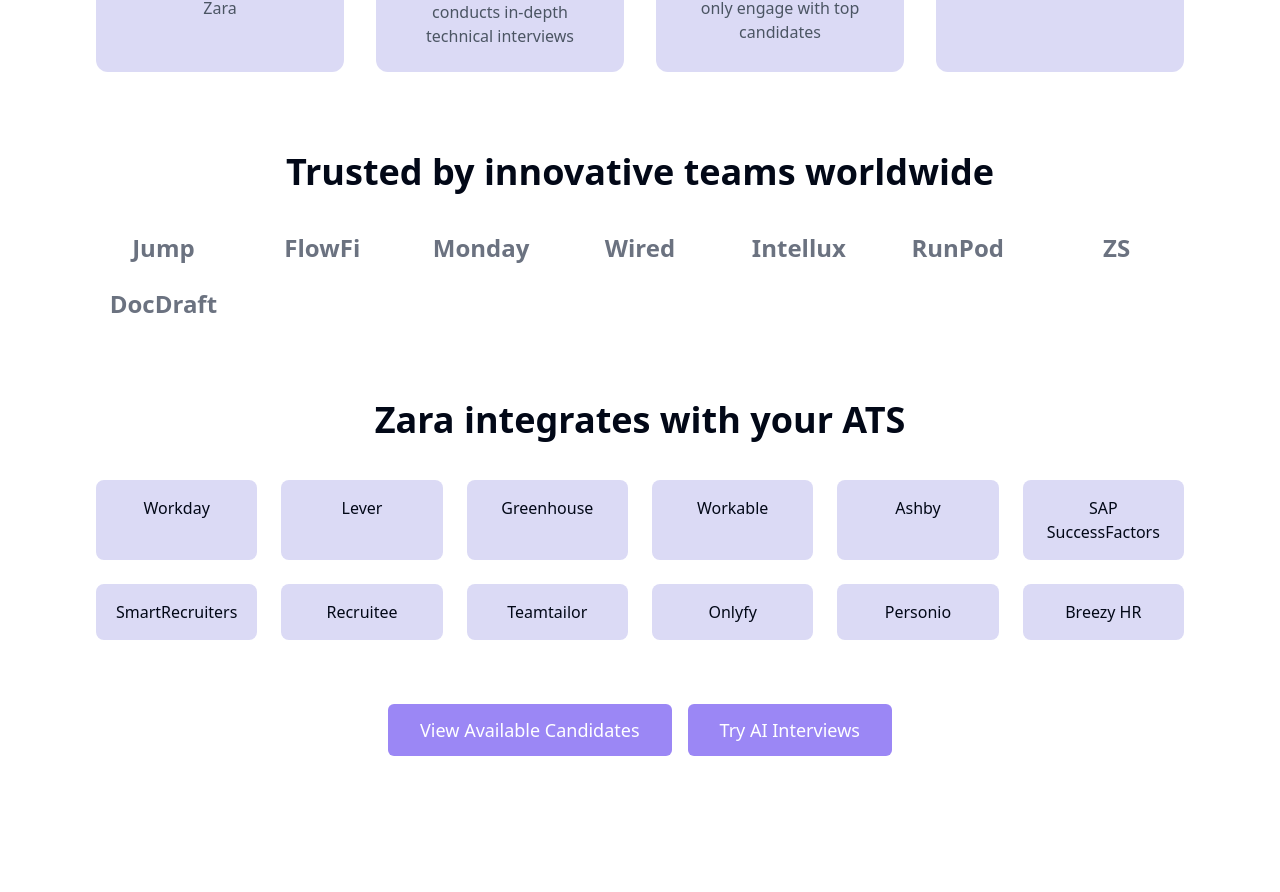
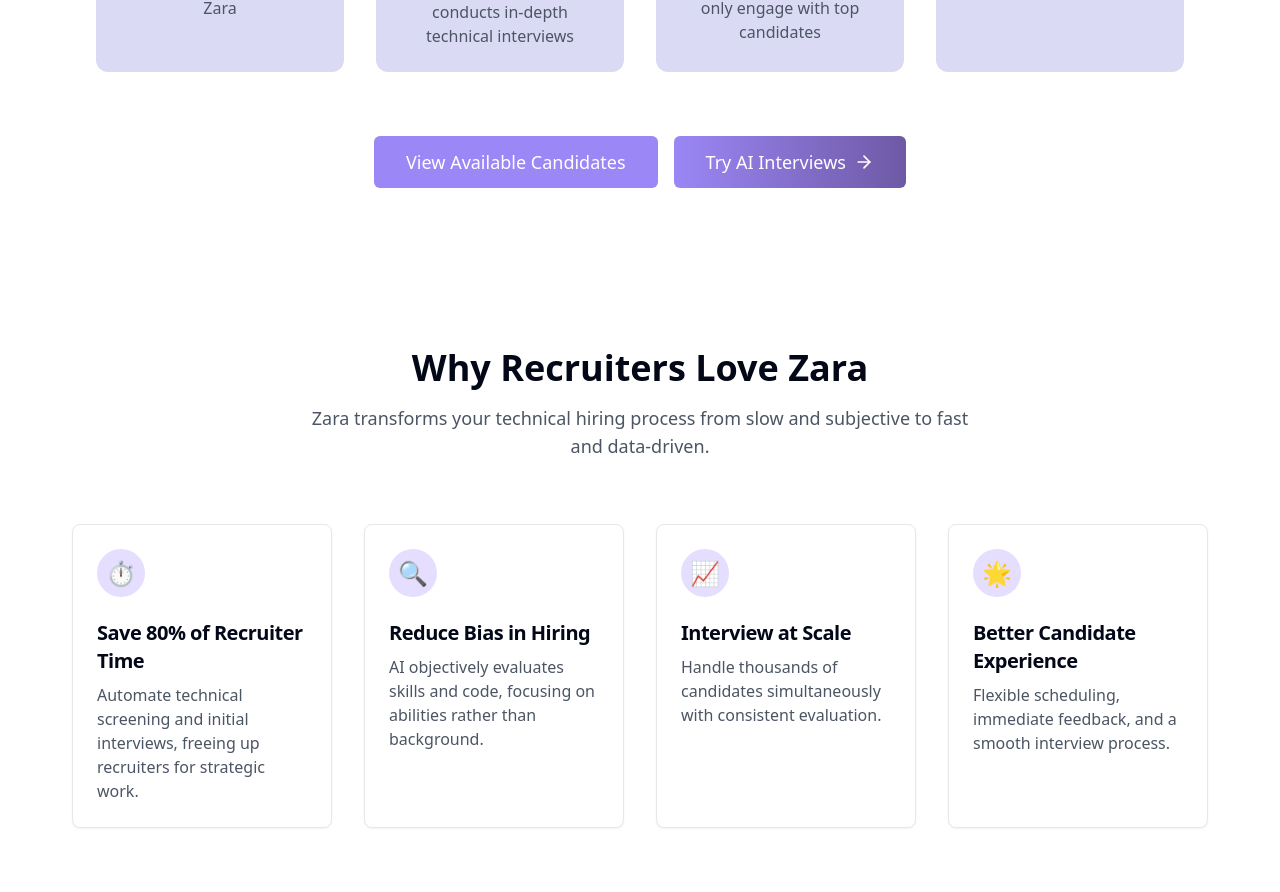
Before and after one commit to saitejainampudi/zara-by-micro1, a React (Vite) app: page / in a window 1280 px wide. Shown: the part 2151-3043 px from the top of the page. Built offline with nearby package versions, Linux system fonts and the light colour scheme.

Commit message:
Refactor homepage and How It Works page
- Changed the "View Pricing" button color in the How It Works page.
- Removed the "Trusted by innovative teams worldwide" and "Zara integrates your ATS" sections from the homepage.
- Improved the "Try AI Interviews" section on the homepage.

```diff
--- a/src/pages/HowItWorksPage.tsx
+++ b/src/pages/HowItWorksPage.tsx
@@ -283,7 +283,7 @@ const HowItWorksPage = () => {
                 </Button>
               </Link>
               <Link to="/pricing">
-                <Button size="lg" variant="outline" className="border-white text-white hover:bg-zara-purple-dark">
+                <Button size="lg" variant="outline" className="border-white text-white hover:bg-zara-purple-dark bg-gradient-to-r from-[#7E69AB] to-[#6E59A5]">
                   View Pricing
                 </Button>
               </Link>
--- a/src/pages/Index.tsx
+++ b/src/pages/Index.tsx
@@ -8,6 +8,7 @@ import Testimonials from '../components/Testimonials';
 import Footer from '../components/Footer';
 import ChatAssistant from '../components/ChatAssistant';
 import { Link } from 'react-router-dom';
+import { ArrowRight } from 'lucide-react';
 
 const FeatureSection = () => {
   return (
@@ -59,45 +60,17 @@ const FeatureSection = () => {
           </div>
         </div>
 
-        <div className="mt-20">
-          <div className="text-center mb-10">
-            <h2 className="text-3xl md:text-4xl font-bold mb-6">Trusted by innovative teams worldwide</h2>
-          </div>
-
-          <div className="grid grid-cols-3 md:grid-cols-7 gap-6">
-            {["Jump", "FlowFi", "Monday", "Wired", "Intellux", "RunPod", "ZS", "DocDraft"].map((company) => (
-              <div key={company} className="flex items-center justify-center">
-                <div className="text-xl md:text-2xl font-bold text-gray-500">{company}</div>
-              </div>
-            ))}
-          </div>
-        </div>
-
-        <div className="mt-20">
-          <div className="text-center mb-10">
-            <h2 className="text-3xl md:text-4xl font-bold mb-6">Zara integrates with your ATS</h2>
-          </div>
-
-          <div className="grid grid-cols-2 md:grid-cols-4 lg:grid-cols-6 gap-6">
-            {["Workday", "Lever", "Greenhouse", "Workable", "Ashby",
-              "SAP SuccessFactors", "SmartRecruiters", "Recruitee",
-              "Teamtailor", "Onlyfy", "Personio", "Breezy HR"].map((ats) => (
-              <div key={ats} className="bg-[#DBDAF5] p-4 text-center rounded-lg">
-                <p className="font-medium">{ats}</p>
-              </div>
-            ))}
-          </div>
-        </div>
-
         <div className="mt-16 text-center flex flex-col md:flex-row justify-center gap-4">
-          <Link to="/candidates">
-            <button className="bg-zara-purple hover:bg-zara-purple-dark text-white px-8 py-3 rounded-md font-medium text-lg transition-colors w-full md:w-auto mb-4 md:mb-0">
+          <Link to="/candidates" className="w-full md:w-auto mb-4 md:mb-0">
+            <button className="bg-zara-purple hover:bg-zara-purple-dark text-white px-8 py-3 rounded-md font-medium text-lg transition-colors w-full md:w-auto">
               View Available Candidates
             </button>
           </Link>
-          <Link to="/ai-interview">
-            <button className="bg-zara-purple hover:bg-zara-purple-dark text-white px-8 py-3 rounded-md font-medium text-lg transition-colors w-full md:w-auto">
-              Try AI Interviews
+          <Link to="/ai-interview" className="w-full md:w-auto group">
+            <button className="relative bg-gradient-to-r from-zara-purple to-zara-purple-dark text-white px-8 py-3 rounded-md font-medium text-lg transition-all w-full md:w-auto flex items-center justify-center gap-2 overflow-hidden group-hover:shadow-lg">
+              <span>Try AI Interviews</span>
+              <ArrowRight className="w-5 h-5 transition-transform group-hover:translate-x-1" />
+              <div className="absolute -bottom-2 left-0 w-full h-1 bg-white opacity-0 group-hover:opacity-20 transition-opacity"></div>
             </button>
           </Link>
         </div>
```
